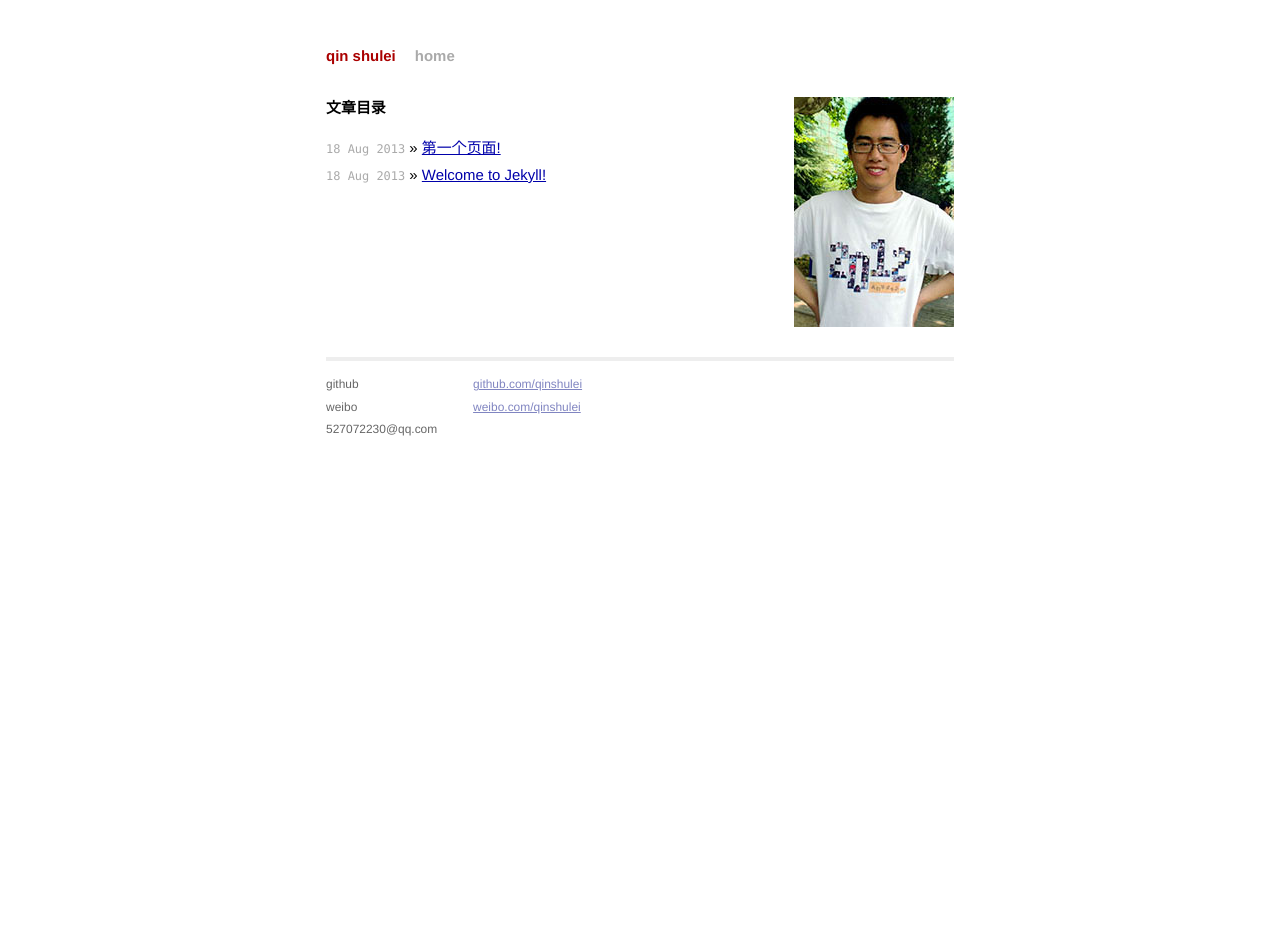
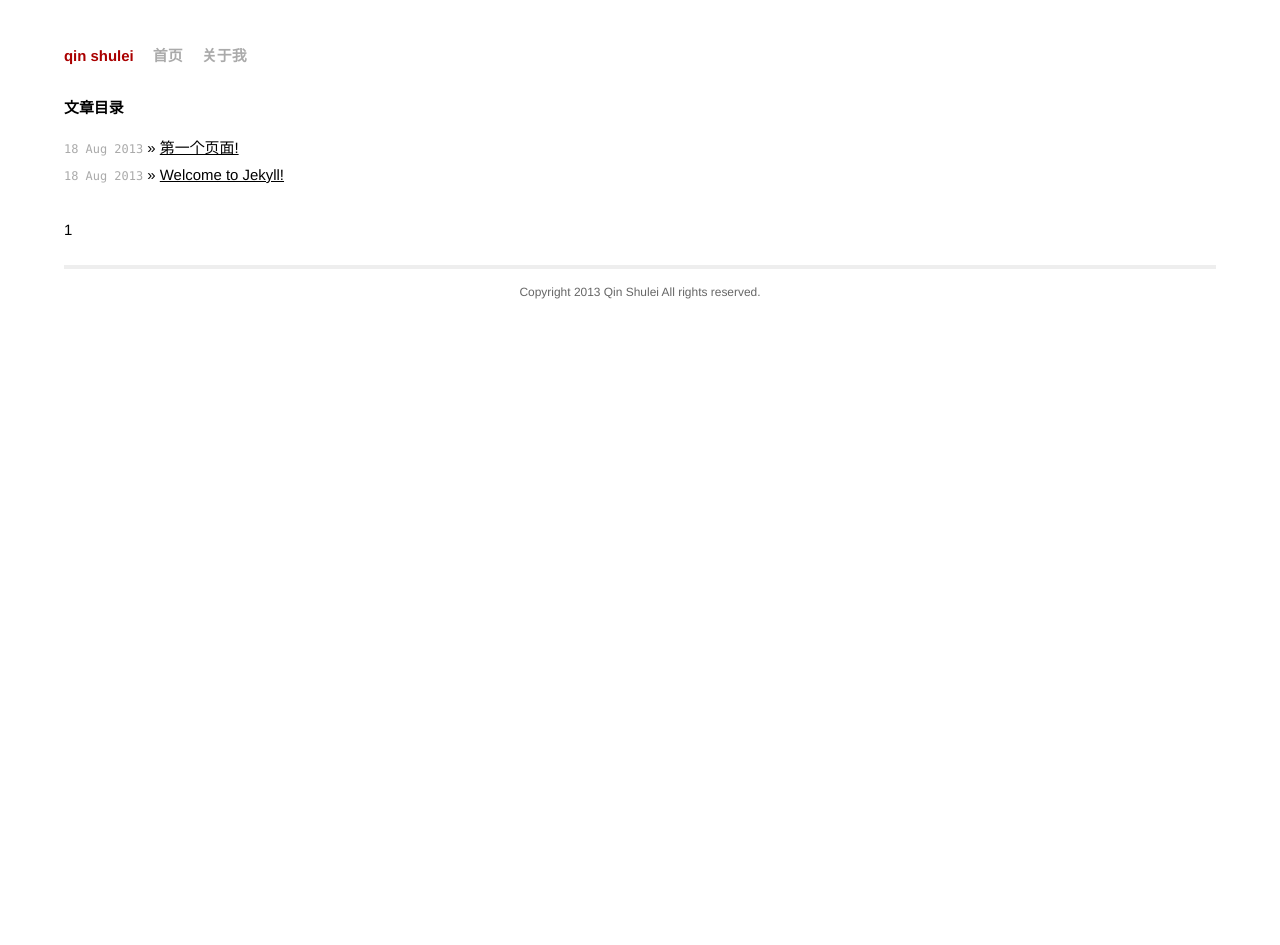
Before and after one commit to qinshulei/qinshulei.github.io, a Jekyll site: the page built from index.html, in a window 1280 px wide. Built offline with Jekyll 4.4.1, drawn with Linux system fonts in a browser that asks for light colours; Markdown is read by kramdown in place of the engine named in the settings; the list of posts is cut into pages by our own code.

Commit message:
简单修改，添加about页面

```diff
--- a/_config.yml
+++ b/_config.yml
@@ -2,3 +2,4 @@
 markdown: redcarpet
 pygments: false
 timezone: Asia/Shanghai
+paginate: 5
--- /dev/null
+++ b/_includes/footer.html
@@ -0,0 +1,5 @@
+<div class="footer">
+  <p>
+    Copyright 2013 Qin Shulei All rights reserved.
+  </p>
+</div>
--- /dev/null
+++ b/_includes/header.html
@@ -0,0 +1,5 @@
+<div class="header">
+  <h1 class="title"><a href="/">{{ site.name }}</a></h1>
+  <a class="extra" href="/">首页</a>
+  <a class="extra" href="/about.html">关于我</a>
+</div>
--- a/_layouts/default.html
+++ b/_layouts/default.html
@@ -15,32 +15,11 @@
     </head>
     <body>
 
-        <div class="container">
-          <div class="site">
-            <div class="header">
-              <h1 class="title"><a href="/">{{ site.name }}</a></h1>
-              <a class="extra" href="/">home</a>
-            </div>
-
-                {{ content }}
-
-            <div class="footer">
-              <div class="contact">
-                <p>
-                  github   <br />
-                  weibo    <br />
-                  527072230@qq.com
-                </p>
-              </div>
-              <div class="contact">
-                <p>
-                  <a href="http://github.com/qinshulei/">github.com/qinshulei</a><br />
-                  <a href="http://weibo.com/qinshulei">weibo.com/qinshulei</a><br />
-                </p>
-              </div>
-            </div>
-          </div>
-        </div> <!-- /container -->
+      <div class="container">
+        <div class="site">
+          {{ content }}
+	</div>
+      </div> <!-- /container -->
 
     </body>
 </html>
--- a/_layouts/post.html
+++ b/_layouts/post.html
@@ -1,9 +1,11 @@
 ---
 layout: default
 ---
+{% include header.html %}
 <h2>{{ page.title }}</h2>
 <p class="meta">{{ page.date | date_to_string }}</p>
 
 <div class="post">
 {{ content }}
 </div>
+{% include footer.html %}
--- a/css/main.css
+++ b/css/main.css
@@ -25,14 +25,16 @@
 h1 { margin-bottom: 1em; }
 p { margin: 1em 0; }
 
-a         { color: #00a; }
-a:hover   { color: #000; }
-a:visited { color: #a0a; }
+a         { color: #000; }
+a:hover   { color: red; }
+a:visited { color: #00C; }
 
 .clear{
     clear:both;
 }
-
+.disabled{
+    display:none;
+}
 
 /*****************************************************************************/
 /*
@@ -56,11 +58,30 @@
 
 
 #home{
+
+}
+
+/*****************************************************************************/
+/*
+/* About
+/*
+/*****************************************************************************/
+#about{
     float:left;
+    width:70%;
 }
 
 #me{
     float:right;
+}
+
+.site .contact {
+  float: left;
+  margin-right: 3em;
+}
+
+.site .contact a {
+  color: #8085C1;
 }
 
 
@@ -74,7 +95,8 @@
 .site {
   font-size: 115%;
   text-align: justify;
-  width: 42em;
+  /*width: 42em;*/
+  width:90%;
   margin: 3em auto 2em;
   line-height: 1.5em;
 }
@@ -94,7 +116,7 @@
 }
 
 .site .header h1.title a:hover {
-  color: #000;
+  color: red;
 }
 
 .site .header a.extra {
@@ -103,7 +125,7 @@
 }
 
 .site .header a.extra:hover {
-  color: #000;
+  color: red;
 }
 
 .site .meta {
@@ -118,15 +140,6 @@
   overflow: hidden;
 }
 
-.site .footer .contact {
-  float: left;
-  margin-right: 3em;
-}
-
-.site .footer .contact a {
-  color: #8085C1;
-}
-
 .site .footer .rss {
   margin-top: 1.1em;
   margin-right: -.2em;
@@ -135,6 +148,26 @@
 
 .site .footer .rss img {
   border: 0;
+}
+/*****************************************************************************/
+/*
+/* footer
+/*
+/*****************************************************************************/
+.site .footer p {
+    text-align:center;
+}
+/*****************************************************************************/
+/*
+/*pagination
+/*
+/*****************************************************************************/
+.pagination p{
+
+}
+
+.pagination ul li{
+    list-style-type:none;
 }
 
 /*****************************************************************************/
--- a/index.html
+++ b/index.html
@@ -2,7 +2,7 @@
 layout: default
 title: 书磊的首页
 ---
-
+{% include header.html %}
 <div id="home">
   <h1>文章目录</h1>
   <ul class="posts">
@@ -11,7 +11,53 @@
     {% endfor %}
   </ul>
 </div>
-<div id="me">
-  <img src="/images/me.jpg"/>
+
+<div id="post-pagination" class="pagination">
+  {% if paginator.previous_page %}
+    <p class="previous">
+      {% if paginator.previous_page == 1 %}
+        <a href="/">Previous</a>
+      {% else %}
+        <a href="{{ paginator.previous_page_path }}">Previous</a>
+      {% endif %}
+    </p>
+  {% else %}
+    <p class="previous disabled">
+      <span>Previous</span>
+    </p>
+  {% endif %}
+
+  <ul class="pages">
+    <li class="page">
+      {% if paginator.page == 1 %}
+        <span class="current-page">1</span>
+      {% else %}
+        <a href="/">1</a>
+      {% endif %}
+    </li>
+
+    {% for count in (2..paginator.total_pages) %}
+      <li class="page">
+        {% if count == paginator.page %}
+          <span class="current-page">{{ count }}</span>
+        {% else %}
+          <a href="/page{{ count }}">{{ count }}</a>
+        {% endif %}
+      </li>
+    {% endfor %}
+  </ul>
+
+  {% if paginator.next_page %}
+    <p class="next">
+      <a href="{{ paginator.next_page_path }}">Next</a>
+    </p>
+  {% else %}
+    <p class="next disabled">
+      <span>Next</span>
+    </p>
+  {% endif %}
+
 </div>
-<div class="clear"></div>
+
+
+{% include footer.html %}
```
Also changed, not shown: about.html (added, +33 -0 lines), 1 other file.
